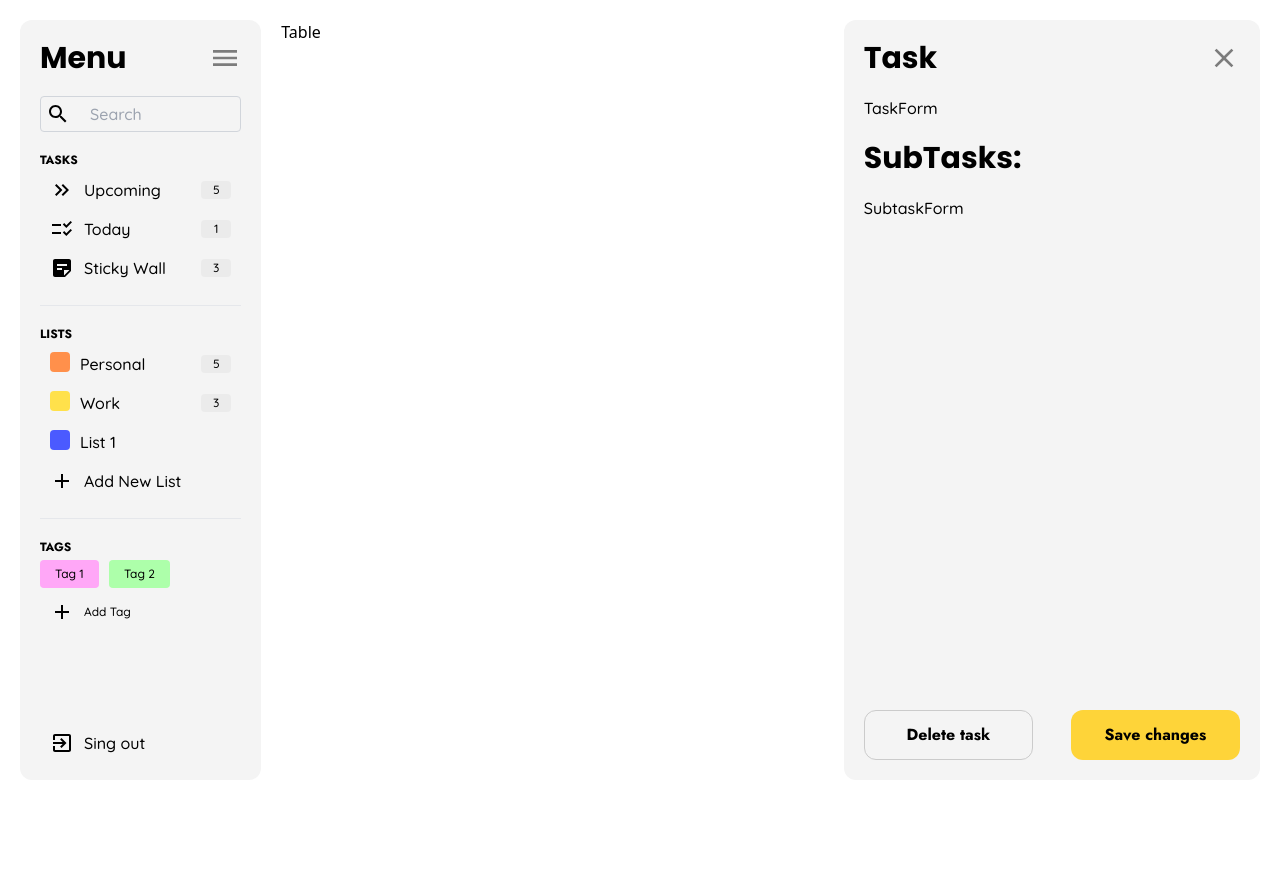
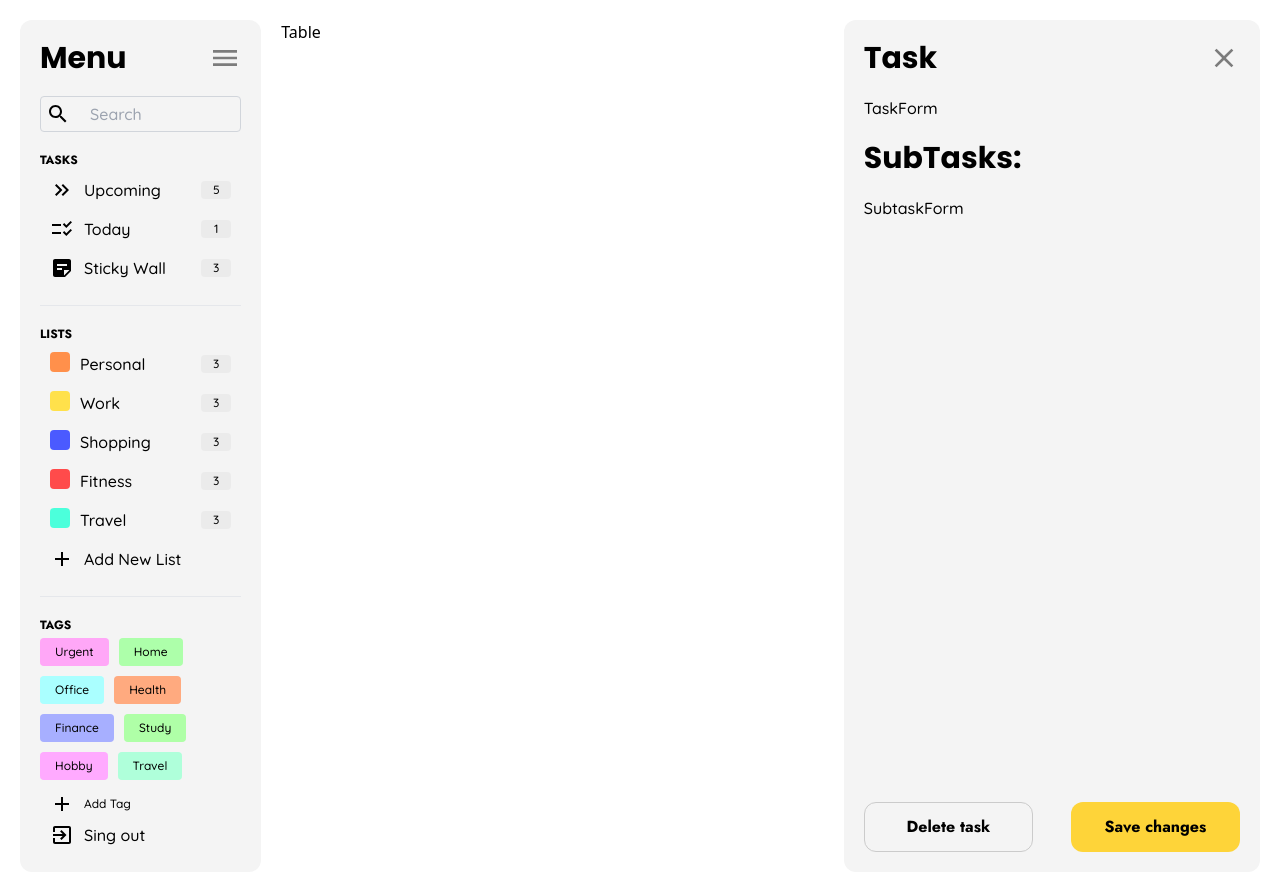
Before and after one commit to Elsium/todo-app, a Next.js app: page /work in a window 1280 px wide. Before the commit the page ends 800 px from the top, so only its background shows below. Built offline with nearby package versions, Linux system fonts and the light colour scheme.

Commit message:
take lists and tags from state

```diff
--- a/src/app/components/Menu/Lists/ListItem/ListItem.tsx
+++ b/src/app/components/Menu/Lists/ListItem/ListItem.tsx
@@ -3,10 +3,10 @@ import s from './ListItem.module.css'
 interface ComponentProps {
     name: string
     color: string
-    count: number
+    count?: number
 }
 
-const ListItem = ({name, color, count}: ComponentProps) => {
+const ListItem = ({name, color, count = 3}: ComponentProps) => {
 
     return (
         <button className={s.btn}>
--- a/src/app/components/Menu/Lists/Lists.tsx
+++ b/src/app/components/Menu/Lists/Lists.tsx
@@ -1,18 +1,15 @@
 import ListItem from './ListItem/ListItem'
 import AddIcon from '@mui/icons-material/Add'
+import {useSelector} from 'react-redux'
+import {RootState} from '@/app/redux/store'
 
 const Lists = () => {
-
-    const List = [
-        {id: 1, name: 'Personal', color: '#ff904b', count: 5},
-        {id: 2, name: 'Work', color: '#ffe14b', count: 3},
-        {id: 3, name: 'List 1', color: '#4b5aff', count: 0}
-    ]
+    const Lists = useSelector((state: RootState) => state.listData.lists)
 
     return (
         <div className='flex flex-col items-start gap-[5px] select-none'>
             <p className='font-jost font-bold text-xs'>LISTS</p>
-            {List.map(item => <ListItem key={item.id} name={item.name} color={item.color} count={item.count}/>)}
+            {Lists.map(item => <ListItem key={item.id} name={item.name} color={item.color}/>)}
             <button className='w-full flex items-center justify-start py-[5px] px-[10px] rounded gap-[10px] hover:bg-[#ebebeb]'>
                 <AddIcon/>
                 <p>Add New List</p>
--- a/src/app/components/Menu/Tags/Tags.tsx
+++ b/src/app/components/Menu/Tags/Tags.tsx
@@ -1,18 +1,17 @@
 import TagItem from './TagItem/TagItem'
 import AddIcon from '@mui/icons-material/Add'
+import {useSelector} from 'react-redux'
+import {RootState} from '@/app/redux/store'
 
 const Tags = () => {
 
-    const Tag = [
-        {id: 1, name: 'Tag 1', color: '#ffa7f7'},
-        {id: 2, name: 'Tag 2', color: '#adffaa'}
-    ]
+    const Tags = useSelector((state: RootState) => state.tagData.tags)
 
     return (
         <div className='flex flex-col items-start gap-[5px] select-none'>
             <p className='font-jost font-bold text-xs'>TAGS</p>
             <div className='flex flex-wrap gap-[10px]'>
-                {Tag.map(item => <TagItem key={item.id} name={item.name} color={item.color}/>)}
+                {Tags.map(item => <TagItem key={item.id} name={item.name} color={item.color}/>)}
                 <button className='flex items-center justify-start h-7 px-[10px] rounded gap-[10px] hover:bg-[#ebebeb]'>
                     <AddIcon/>
                     <p className='text-xs'>Add Tag</p>
```
